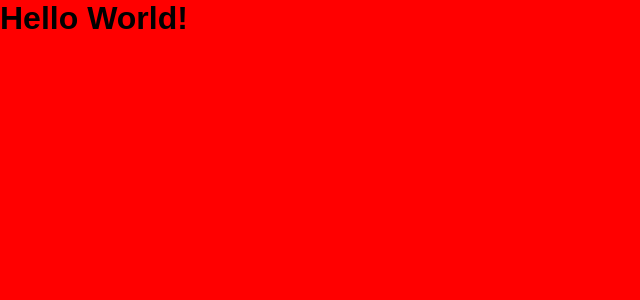
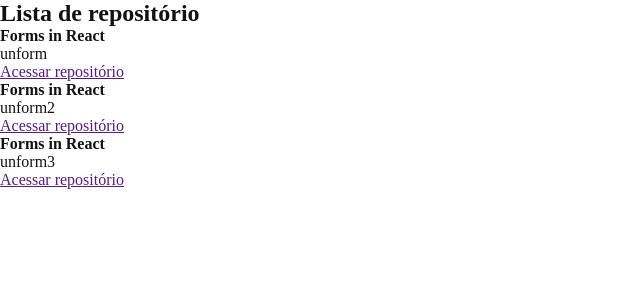
Before and after one commit to bvieiradeveloper/01-github-explorer, a React app: page / in a window 1280 px wide. Shown: the top 300 px of the page, without its empty margins (0-640 px from the left). Built offline with nearby package versions, Linux system fonts and the light colour scheme.

Commit message:
First React Component

```diff
--- a/src/app.jsx
+++ b/src/app.jsx
@@ -1,6 +1,7 @@
 
+import { RepositoryList } from './components/repositortList'
 import  './styles/global.scss'
 
 export function App(){
-  return <h1>Hello World!</h1>
+  return <RepositoryList/>
 }
--- /dev/null
+++ b/src/components/repositortList.jsx
@@ -0,0 +1,26 @@
+const repositoryName = 'unform'
+
+export function RepositoryList(){
+  return (
+      <section className="repository-list">
+        <h1>Lista de repositório</h1>
+        <ul>
+          <li>
+            <strong>Forms in React</strong>
+            <p>{repositoryName}</p>
+            <a href="">Acessar repositório</a>
+          </li>
+          <li>
+          <strong>Forms in React</strong>
+            <p>unform2</p>
+            <a href="">Acessar repositório</a>
+          </li>
+          <li>
+          <strong>Forms in React</strong>
+            <p>unform3</p>
+            <a href="">Acessar repositório</a>
+          </li>
+        </ul>
+      </section>
+  )
+}
--- a/src/styles/global.scss
+++ b/src/styles/global.scss
@@ -5,6 +5,6 @@
 }
 
 body{
-font-family: Arial, Helvetica, sans-serif;
-background-color: red;
+  font: 0.5rem "Helvetica Neue" Arial, sans-serif;
+  color: #121214;
 }
```
Also changed, not shown: 1 other file (tests, documents, lock files or other folders).
